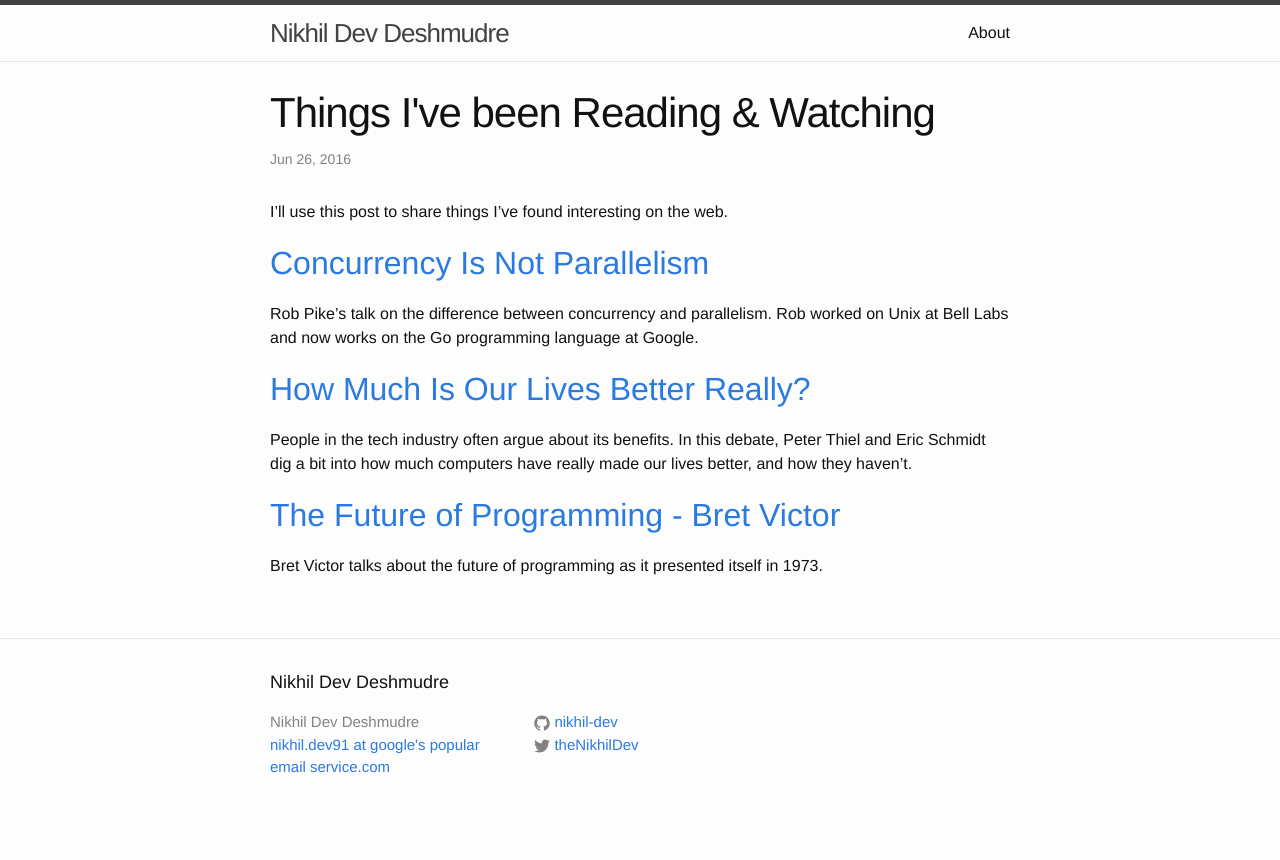
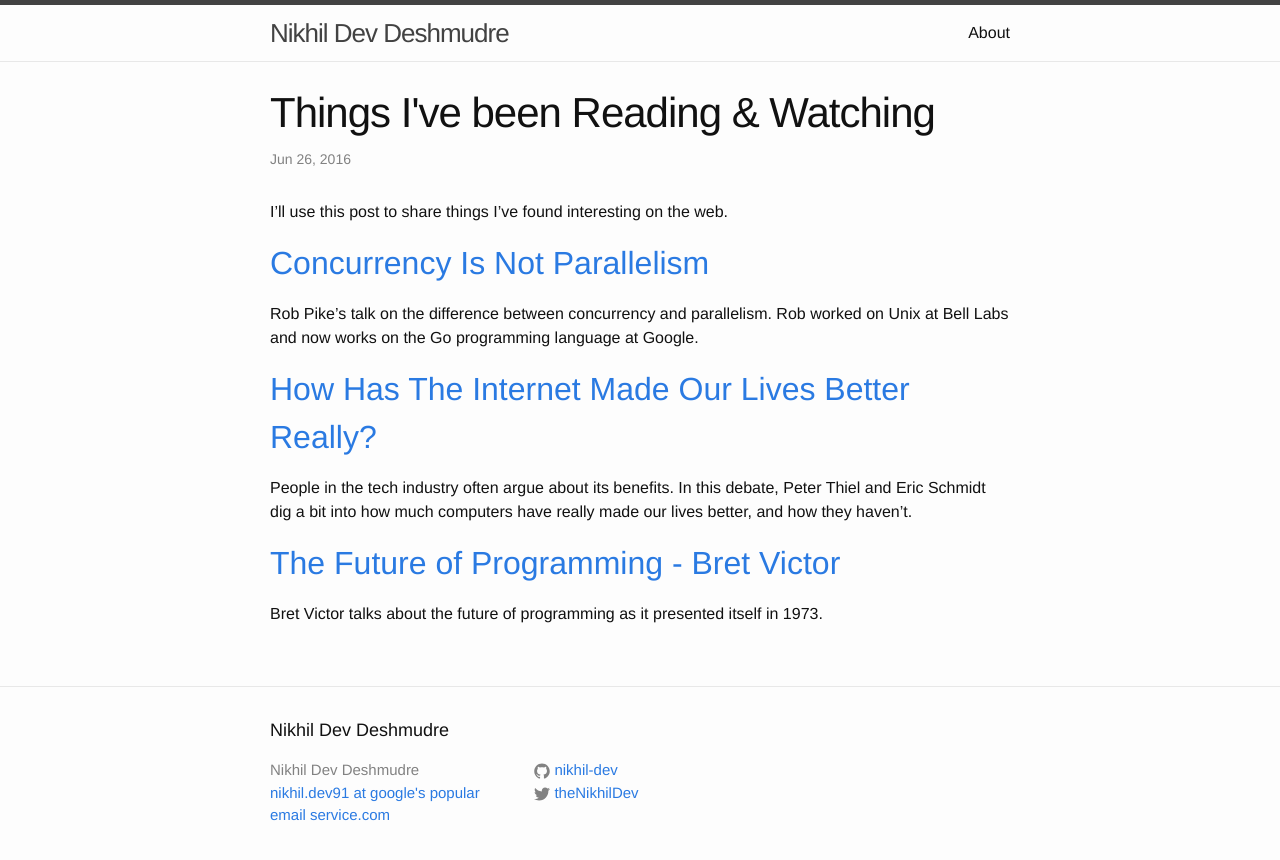
Before and after one commit to nikhil-dev/nikhil-dev.github.io, a Jekyll site: the page built from _posts/2016-07-09-readings.markdown, in a window 1280 px wide. Shown: the top 860 px of the page. Built offline with Jekyll 4.4.1, drawn with Linux system fonts in a browser that asks for light colours.

Commit message:
edit reading title

```diff
--- a/_posts/2016-07-09-readings.markdown
+++ b/_posts/2016-07-09-readings.markdown
@@ -14,7 +14,7 @@ I'll use this post to share things I've found interesting on the web.
 Rob Pike's talk on the difference between concurrency and parallelism. Rob worked on Unix at Bell Labs and now works on the Go programming language at Google.
 
 
-[How Much Is Our Lives Better Really?][eric-thiel]
+[How Has The Internet Made Our Lives Better Really?][eric-thiel]
 -
 People in the tech industry often argue about its benefits. In this debate, Peter Thiel and Eric Schmidt dig a bit into how much computers have really made our lives better, and how they haven't.
 
```
